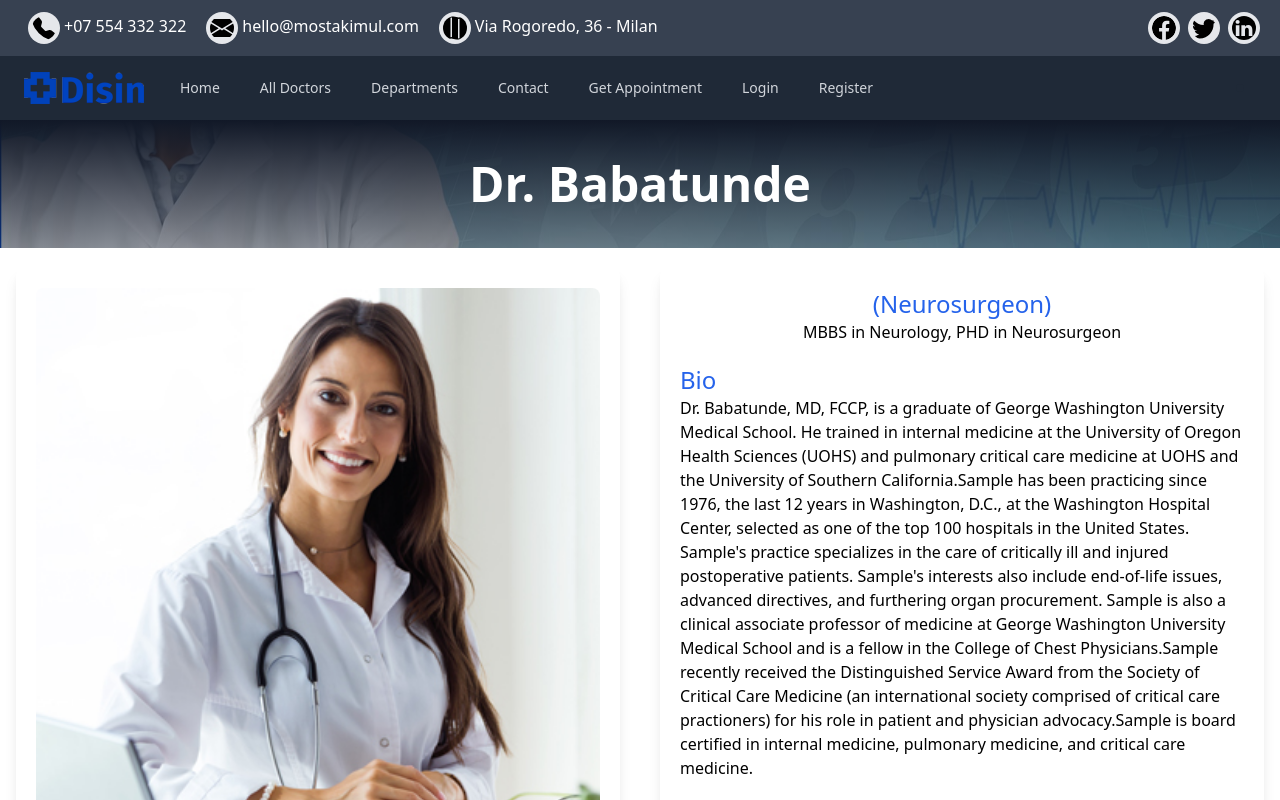
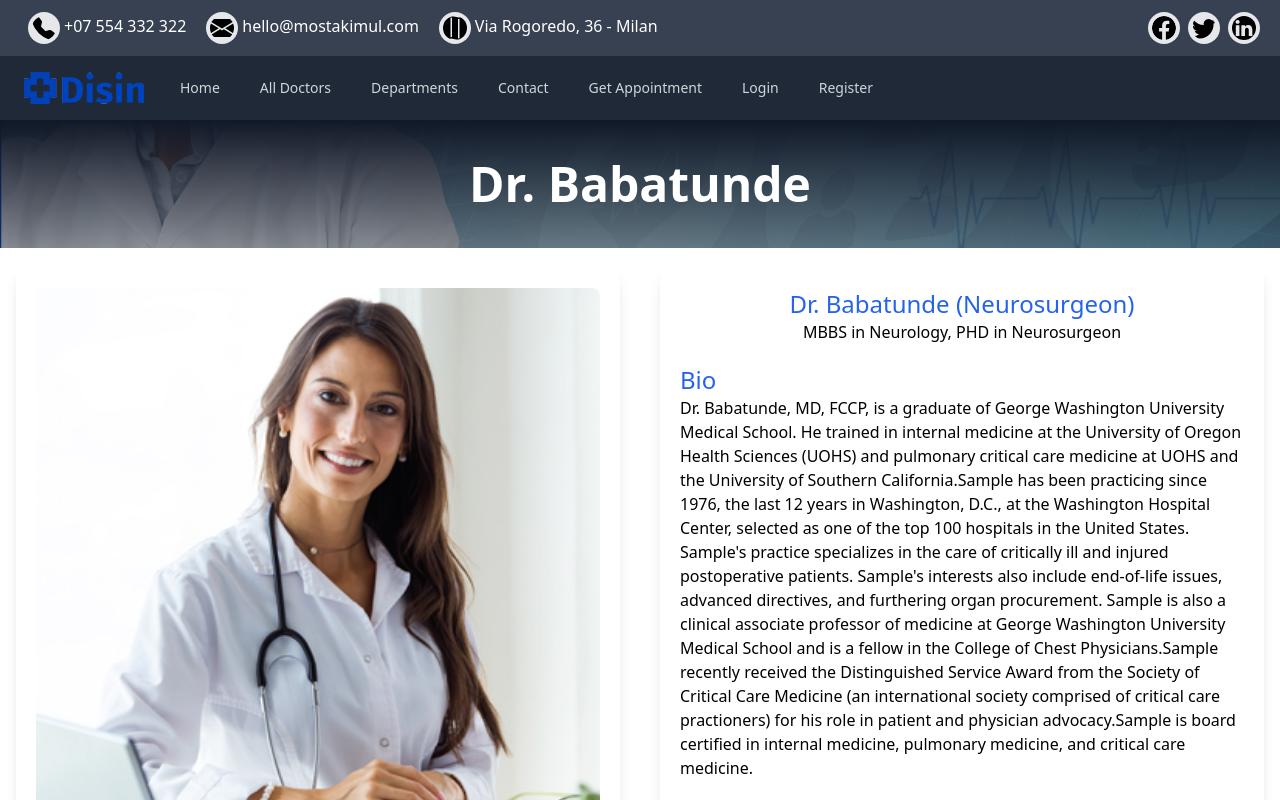
Before and after one commit to Mostakimul/react-health-care, a React (Create React App) app: page /doctor-details/1 in a window 1280 px wide. Shown: the top 800 px of the page. Built offline with nearby package versions, Linux system fonts and the light colour scheme; no server answers.

Commit message:
cleaned doctor details page

```diff
--- a/src/pages/DoctorDetails.js
+++ b/src/pages/DoctorDetails.js
@@ -5,12 +5,6 @@ import ThePageHeader from '../components/ThePageHeader';
 
 const DoctorDetails = () => {
   const { docId } = useParams();
-  const [docName, setDocName] = useState('');
-  const [docImg, setDocImg] = useState('');
-  const [docDept, setDocDept] = useState('');
-  const [docDegree, setDocDegree] = useState('');
-  const [docBio, setDocBio] = useState('');
-  const [docEducation, setDocEducation] = useState('');
   let [doc, setDoc] = useState({});
 
   // history
@@ -52,7 +46,7 @@ const DoctorDetails = () => {
               {/* grid right side */}
               <div className="bg-white p-5 rounded-lg shadow-lg">
                 <h2 className="text-2xl text-blue-600 text-center font-medium">
-                  {docName} ({doc.dept})
+                  {doc.name} ({doc.dept})
                 </h2>
                 <p className="text-center">{doc.degree}</p>
                 {/* bio */}
```
